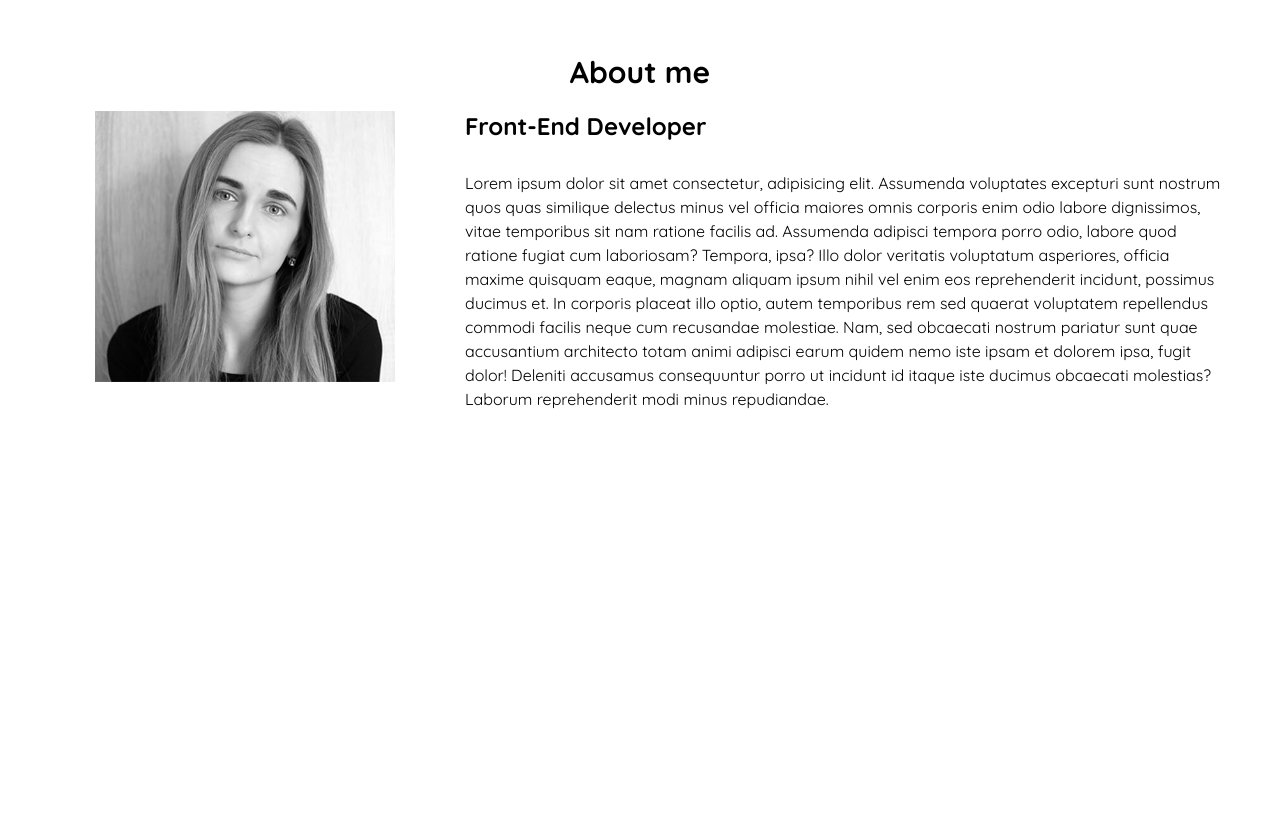
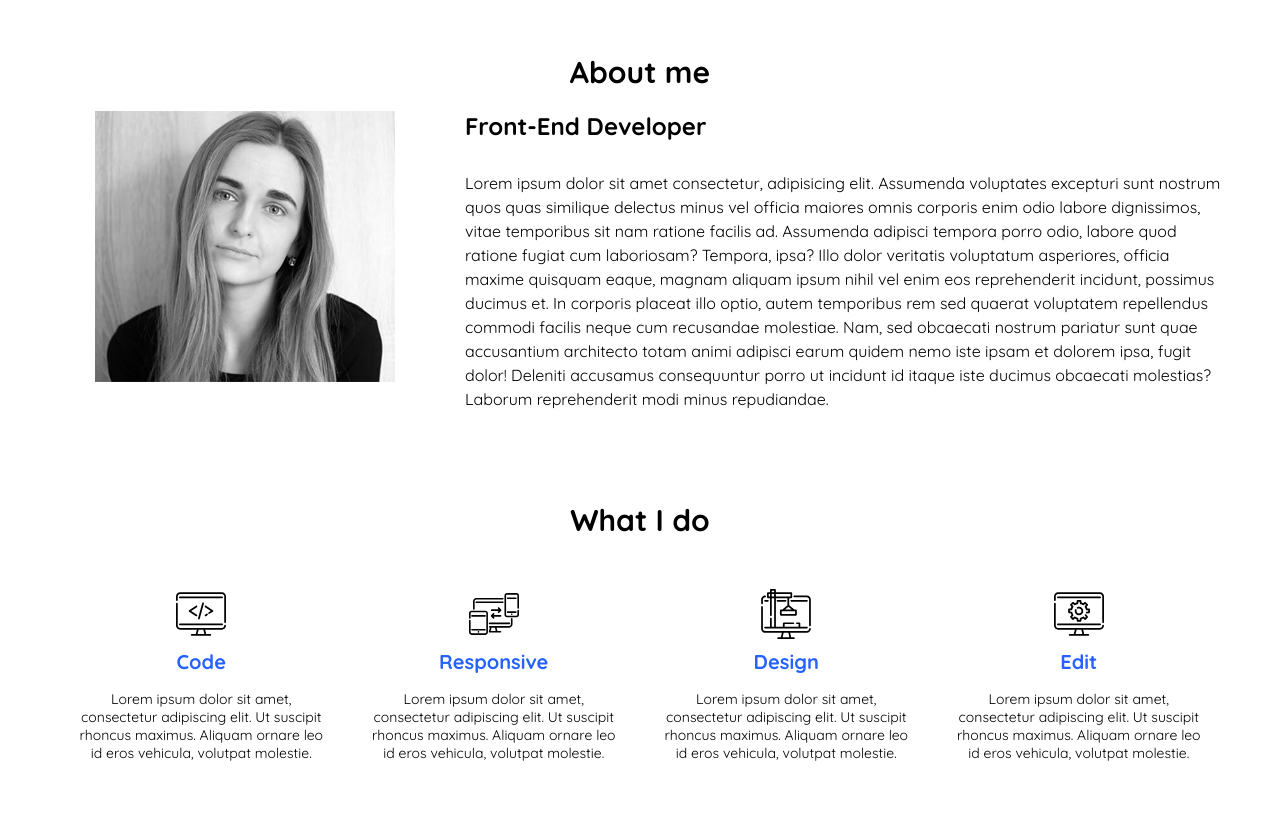
Before and after one commit to karol-wolski/portfolio-one-page, a website built with webpack: page src/index.html in a window 1280 px wide. Shown: the part 802-1629 px from the top of the page. Before the commit the page ends 1248 px from the top, so only its background shows below. Built offline with nearby package versions, Linux system fonts and the light colour scheme.

Commit message:
feat: section services (#5)
Add mixins for x-small devices (@media)
Add section services

```diff
--- a/src/index.html
+++ b/src/index.html
@@ -75,5 +75,64 @@
         </div>
       </div>
     </section>
+    <section id="services" class="section section__services">
+      <div class="wrapper">
+        <h2 class="section__title">What I do</h2>
+        <div class="boxes">
+          <div class="box box__service">
+            <img
+              alt="Code Icon"
+              src="./images/svg/coding.svg"
+              class="box__svg"
+            />
+            <h3 class="box__title">Code</h3>
+            <p class="box__description">
+              Lorem ipsum dolor sit amet, consectetur adipiscing elit. Ut
+              suscipit rhoncus maximus. Aliquam ornare leo id eros vehicula,
+              volutpat molestie.
+            </p>
+          </div>
+          <div class="box box__service">
+            <img
+              alt="RWD Icon"
+              src="./images/svg/responsive.svg"
+              class="box__svg"
+            />
+            <h3 class="box__title">Responsive</h3>
+            <p class="box__description">
+              Lorem ipsum dolor sit amet, consectetur adipiscing elit. Ut
+              suscipit rhoncus maximus. Aliquam ornare leo id eros vehicula,
+              volutpat molestie.
+            </p>
+          </div>
+          <div class="box box__service">
+            <img
+              alt="Monitor Icon"
+              src="./images/svg/monitor.svg"
+              class="box__svg"
+            />
+            <h3 class="box__title">Design</h3>
+            <p class="box__description">
+              Lorem ipsum dolor sit amet, consectetur adipiscing elit. Ut
+              suscipit rhoncus maximus. Aliquam ornare leo id eros vehicula,
+              volutpat molestie.
+            </p>
+          </div>
+          <div class="box box__service">
+            <img
+              alt="Computer Icon"
+              src="./images/svg/computer.svg"
+              class="box__svg"
+            />
+            <h3 class="box__title">Edit</h3>
+            <p class="box__description">
+              Lorem ipsum dolor sit amet, consectetur adipiscing elit. Ut
+              suscipit rhoncus maximus. Aliquam ornare leo id eros vehicula,
+              volutpat molestie.
+            </p>
+          </div>
+        </div>
+      </div>
+    </section>
   </body>
 </html>
--- a/src/scss/_breakpoints.scss
+++ b/src/scss/_breakpoints.scss
@@ -1,2 +1,3 @@
-$small: 360px;
+$x-small: 360px;
+$small: 568px;
 $medium: 768px;
--- a/src/scss/_mixins.scss
+++ b/src/scss/_mixins.scss
@@ -4,6 +4,12 @@
   background-position: $position;
   background-size: $size;
   background-repeat: $repeat;
+}
+
+@mixin xsd {
+  @media (min-width: #{$x-small}) {
+    @content;
+  }
 }
 
 @mixin sd {
--- a/src/scss/style.scss
+++ b/src/scss/style.scss
@@ -185,15 +185,18 @@ html {
     justify-self: center;
     display: block;
     width: 25rem;
-    @include sd {
+
+    @include xsd {
       width: 28rem;
       grid-column: 1/2;
     }
+
     @include md {
       width: 30rem;
       grid-column: 1/2;
     }
   }
+
   &__title {
     font-size: $fs6;
     @include md {
@@ -209,3 +212,55 @@ html {
     }
   }
 }
+
+.boxes {
+  display: flex;
+  justify-content: space-around;
+  flex-direction: row;
+  flex-wrap: wrap;
+}
+
+.box {
+  display: flex;
+  flex-direction: column;
+  justify-content: center;
+  align-items: center;
+  padding: 3rem 0;
+
+  @include sd {
+    width: 20rem;
+  }
+
+  @include md {
+    width: 25rem;
+  }
+
+  &__svg {
+    width: 6rem;
+    height: 6rem;
+    padding-bottom: 1rem;
+  }
+
+  &__title {
+    font-size: $fs7;
+    color: $blue200;
+    padding-bottom: 1.6rem;
+  }
+
+  &__description {
+    font-size: $fs9;
+    text-align: center;
+  }
+
+  &__service {
+    margin: 0 1.5rem;
+
+    .box__svg {
+      transition: transform 1s;
+    }
+
+    &:hover .box__svg {
+      transform: scale(1.5, 1.5);
+    }
+  }
+}
```
Also changed, not shown: src/images/svg/coding.svg (added), src/images/svg/computer.svg (added), src/images/svg/expand-arrows-couple.svg (added), src/images/svg/monitor.svg (added), src/images/svg/responsive.svg (added).
